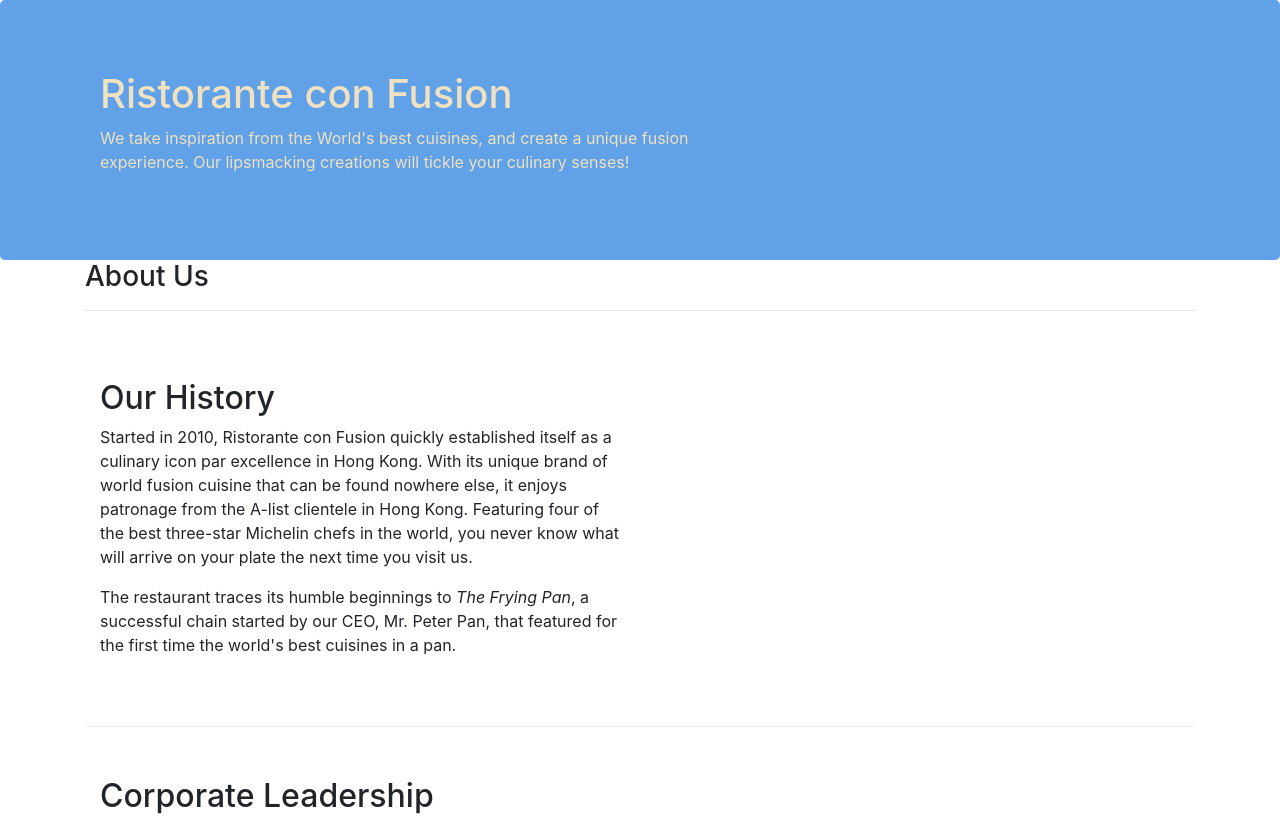
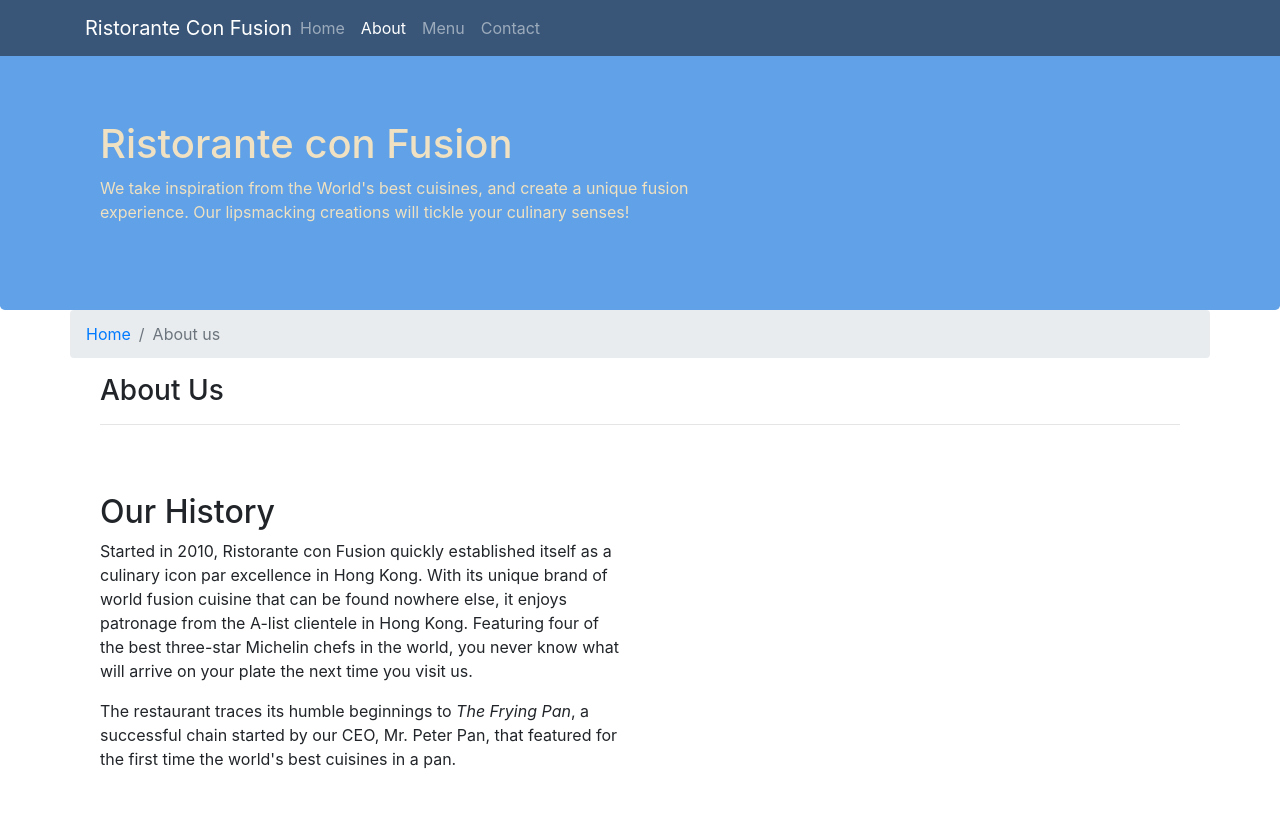
Before and after one commit to Z1linXu/Bootstrap4, a website: page aboutus.html in a window 1280 px wide. Shown: the top 818 px of the page. Drawn offline with nearby package versions, Linux system fonts and the light colour scheme.

Commit message:
navbar-added

```diff
--- a/aboutus.html
+++ b/aboutus.html
@@ -16,7 +16,24 @@
 </head>
 
 <body>
+    <nav class="navbar navbar-dark navbar-expand-sm fixed-top">
+        <div class="container">
+            <button class="navbar-toggler" type="button" data-toggle="collapse" data-target="#Navbar">
+                <span class="navbar-toggler-icon"></span>
+            </button>
+            <a class="navbar-brand mr-auto" href="./index.html">Ristorante Con Fusion</a>
+            <div class="collapse navbar-collapse" id="Navbar">
+                <ul class="navbar-nav mr-auto">
+                    <li class="nav-item"><a class="nav-link" href="./index.html">Home</a></li>
+                    <li class="nav-item active"><a class="nav-link" href="./aboutus.html">About</a></li>
+                    <li class="nav-item"><a class="nav-link" href="#">Menu</a></li>
+                    <li class="nav-item"><a class="nav-link" href="#">Contact</a></li>
 
+                </ul>
+            </div>
+
+        </div>
+    </nav>
     <header class="jumbotron">
         <div class="container">
             <div class="row row-header">
@@ -31,12 +48,17 @@
     </header>
 
     <div class="container">
-        <div class="row align-items-center">
+        <div class="row">
+            <ol class="col-12 breadcrumb">
+                <li class="breadcrumb-item"><a href="./index.html">Home</a></li>
+                <li class="breadcrumb-item active">About us</li>
+            </ol>
+        </div>
             <div class="col-12">
                <h3>About Us</h3>
                <hr>
             </div>
-        </div>
+
 
         <div class="row row-content align-items-center">
             <div class="col-12 col-sm-6 " >
@@ -71,8 +93,8 @@
                 <div class="col-4 offset-1 col-sm-2">
                     <h5>Links</h5>
                     <ul class="list-unstyled">
-                        <li><a href="#">Home</a></li>
-                        <li><a href="#">About</a></li>
+                        <li><a href="./index.html">Home</a></li>
+                        <li><a href="./aboutus.html">About</a></li>
                         <li><a href="#">Menu</a></li>
                         <li><a href="#">Contact</a></li>
                     </ul>
--- a/css/styles.css
+++ b/css/styles.css
@@ -27,3 +27,10 @@
     margin: 0px auto;
     color: black;
 }
+body{
+    padding: 50px 0px 0px 0px; /*在网站头上留50px空间*/
+    z-index: 0;
+}
+.navbar-dark {
+    background-color: rgb(57, 86, 120);
+}
```
Also changed, not shown: index.html (+20 -2 lines).
